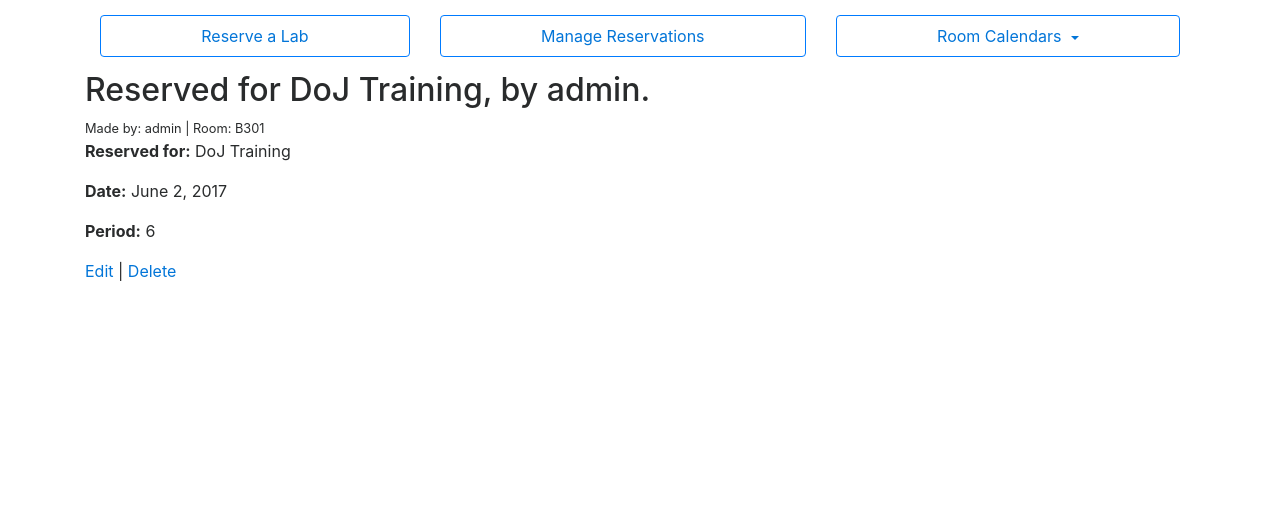
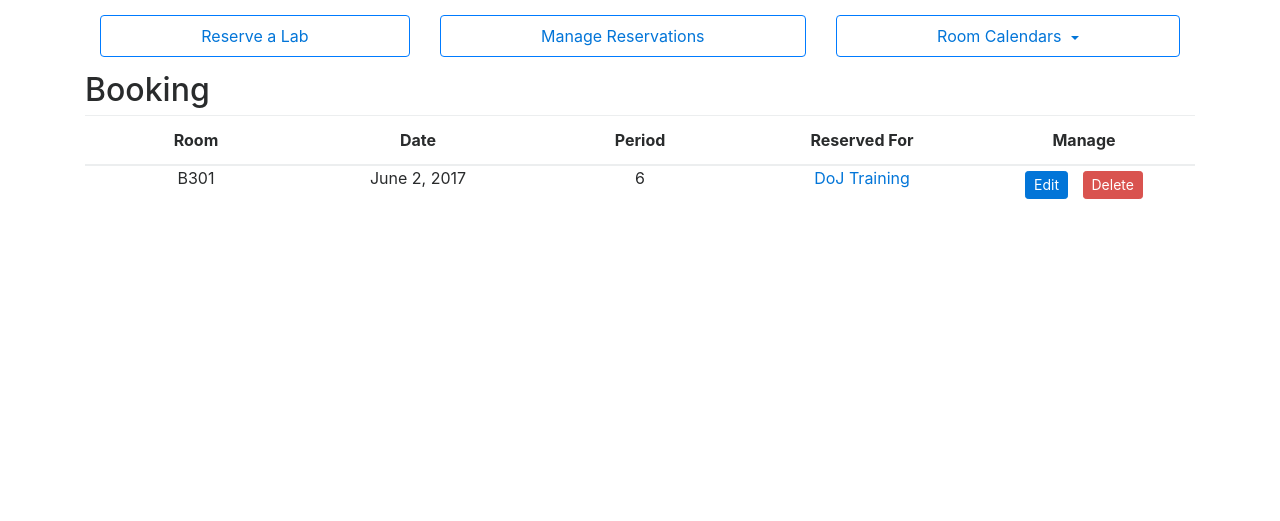
Before and after one commit to sasukeouchiha1/aion-old, a Django app: page /labreserve/bookings/1 in a window 1280 px wide. Shown: the part 68-589 px from the top of the page. Run offline with Django 3.2, Linux system fonts and the light colour scheme; a user stored in the database is signed in; data comes from the database, SQL or seed files in the repository; both versions use the stored data as it was after the commit; some libraries are stand-ins or nearby versions.

Commit message:
enhanced booking detail

```diff
--- a/labreserve/templates/labreserve/booking_detail.html
+++ b/labreserve/templates/labreserve/booking_detail.html
@@ -2,13 +2,31 @@
 {% block title %} | Detail{% endblock %}
 
 {% block content %}
-  <h2>{{ booking }}</h2>
-  <small>Made by: {{ booking.booking_owner }} | Room: {{ booking.room }}</small>
-
-  <p><strong>Reserved for:</strong> {{ booking.booking_client }}</p>
-  <p><strong>Date:</strong> {{ booking.booking_date }}</p>
-  <p><strong>Period:</strong> {{ booking.booking_period }}</p>
-
-  <a href="{{ booking.get_absolute_url }}/update/">Edit</a> |
-  <a href="{{ booking.get_absolute_url }}/delete/">Delete</a>
+<h2>Booking</h2>
+<div class="row">
+      <div class="col">
+    <div class="table-responsive">
+    <table class="table">
+      <thead>
+        <th scope="col">Room</th>
+        <th scope="col">Date</th>
+        <th scope="col">Period</th>
+        <th scope="col">Reserved For</th>
+        <th scope="col">Manage</th>
+      </thead>
+      <tbody>
+        <tr>
+          <td>{{ booking.room }}</td>
+          <td>{{ booking.booking_date }}</td>
+          <td>{{ booking.booking_period }}</td>
+          <td><a href="{{ booking.get_absolute_url }}">{{ booking.booking_client }}</a></td>
+          <td class="booking-controls">
+            <a class="btn btn-sm btn-primary" href="{{ booking.get_absolute_url }}/update/">Edit</a>
+            <a class="btn btn-sm btn-danger" href="{{ booking.get_absolute_url }}/delete/">Delete</a>
+          </td>
+        </tr>
+      </tbody>
+    </table>
+    </div>
+    </div></div>
 {% endblock %}
```
Also changed, not shown: db.sqlite3.
